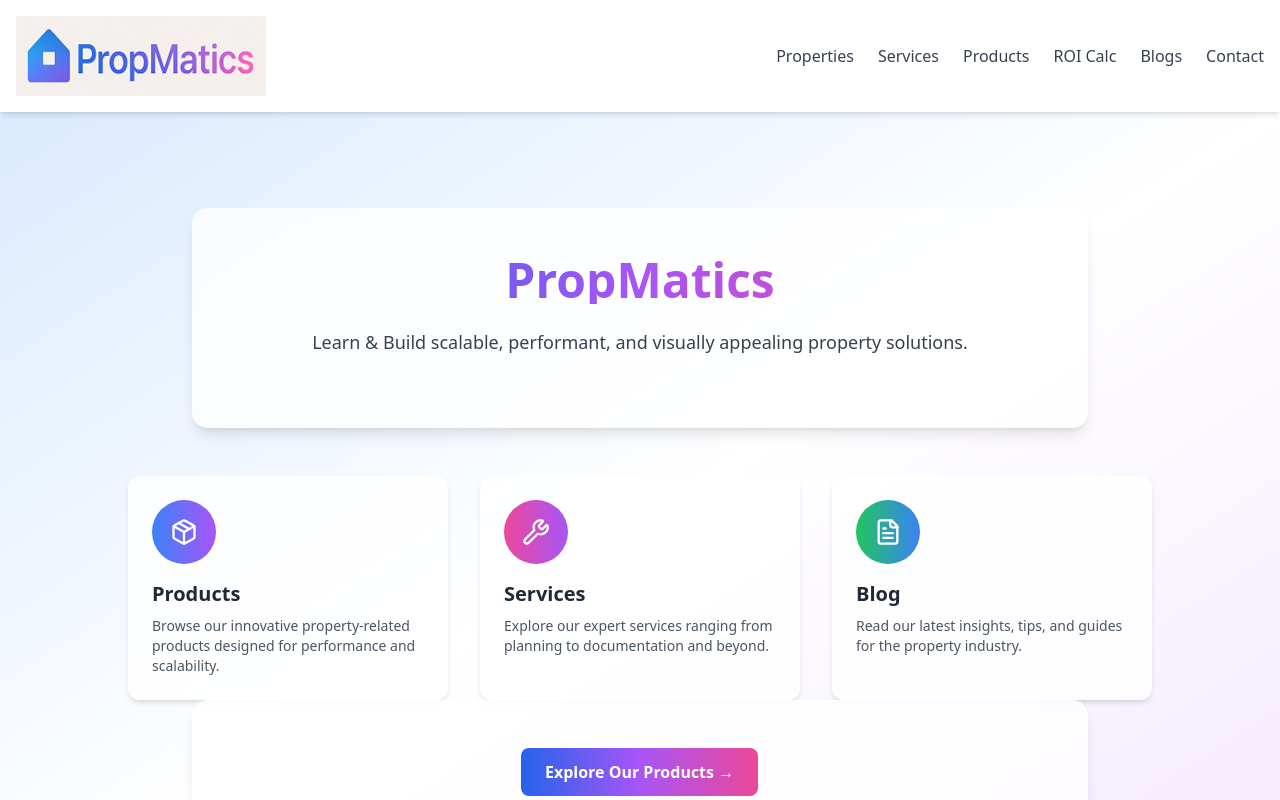
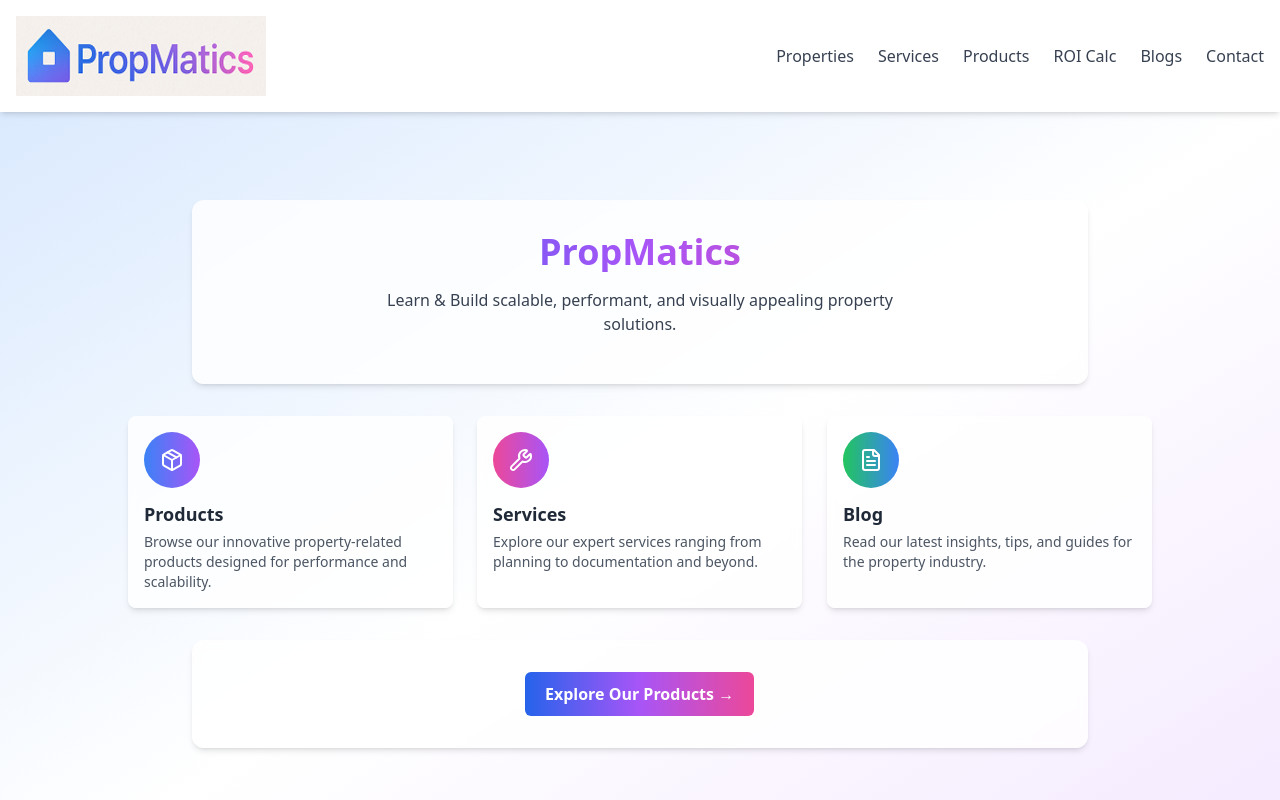
Before and after one commit to venupala-tt/propnz, a Next.js app: page / in a window 1280 px wide. Shown: the top 800 px of the page. Built offline with nearby package versions, Linux system fonts and the light colour scheme.

Commit message:
Update page.tsx

```diff
--- a/app/page.tsx
+++ b/app/page.tsx
@@ -4,48 +4,47 @@ import { Package, Wrench, FileText } from "lucide-react";
 export default function HomePage() {
   return (
     <main
-      className="flex min-h-screen flex-col items-center justify-center
-      p-6 sm:p-12 lg:p-24
+      className="flex min-h-screen flex-col items-center justify-start
+      p-4 sm:p-8 lg:p-16
       bg-gradient-to-br from-blue-100 via-white to-purple-100
       animate-gradientWave"
     >
       {/* Hero Section */}
       <div
-        className="w-full max-w-4xl rounded-2xl shadow-lg
-        bg-white/80 backdrop-blur-sm p-8 sm:p-12
-        animate-fadeInBounce text-center"
+        className="w-full max-w-4xl rounded-xl shadow-md
+        bg-white/80 backdrop-blur-sm p-6 sm:p-8
+        animate-fadeInBounce text-center mt-6"
       >
         <h1
-          className="text-4xl sm:text-5xl font-bold mb-6
+          className="text-3xl sm:text-4xl font-bold mb-4
           bg-gradient-to-r from-blue-600 via-purple-500 to-pink-500
           bg-clip-text text-transparent animate-gradientWave"
         >
           PropMatics
         </h1>
 
-        <p className="text-lg text-gray-700 max-w-2xl mx-auto mb-6">
+        <p className="text-base text-gray-700 max-w-xl mx-auto mb-4">
           Learn & Build scalable, performant, and visually appealing property
           solutions.
         </p>
-
       </div>
 
       {/* Highlights Section */}
       <div
-        className="grid grid-cols-1 sm:grid-cols-3 gap-8 mt-12 w-full max-w-5xl"
+        className="grid grid-cols-1 sm:grid-cols-3 gap-6 mt-8 w-full max-w-5xl"
       >
         {/* Products Card */}
         <Link
           href="/products"
-          className="group p-6 rounded-xl bg-white shadow-md hover:shadow-xl
+          className="group p-4 rounded-lg bg-white shadow-md hover:shadow-xl
           transition-all duration-300 transform hover:-translate-y-2
           bg-white/80 backdrop-blur-sm animate-fadeInBounce"
         >
-          <div className="flex items-center justify-center w-16 h-16 rounded-full
-            bg-gradient-to-r from-blue-500 to-purple-500 text-white mb-4">
-            <Package size={28} />
+          <div className="flex items-center justify-center w-14 h-14 rounded-full
+            bg-gradient-to-r from-blue-500 to-purple-500 text-white mb-3">
+            <Package size={24} />
           </div>
-          <h3 className="text-xl font-semibold mb-2 text-gray-800">
+          <h3 className="text-lg font-semibold mb-1 text-gray-800">
             Products
           </h3>
           <p className="text-gray-600 text-sm">
@@ -56,15 +55,15 @@ export default function HomePage() {
         {/* Services Card */}
         <Link
           href="/services"
-          className="group p-6 rounded-xl bg-white shadow-md hover:shadow-xl
+          className="group p-4 rounded-lg bg-white shadow-md hover:shadow-xl
           transition-all duration-300 transform hover:-translate-y-2
           bg-white/80 backdrop-blur-sm animate-fadeInBounce"
         >
-          <div className="flex items-center justify-center w-16 h-16 rounded-full
-            bg-gradient-to-r from-pink-500 to-purple-500 text-white mb-4">
-            <Wrench size={28} />
+          <div className="flex items-center justify-center w-14 h-14 rounded-full
+            bg-gradient-to-r from-pink-500 to-purple-500 text-white mb-3">
+            <Wrench size={24} />
           </div>
-          <h3 className="text-xl font-semibold mb-2 text-gray-800">
+          <h3 className="text-lg font-semibold mb-1 text-gray-800">
             Services
           </h3>
           <p className="text-gray-600 text-sm">
@@ -75,15 +74,15 @@ export default function HomePage() {
         {/* Blog Card */}
         <Link
           href="/blog"
-          className="group p-6 rounded-xl bg-white shadow-md hover:shadow-xl
+          className="group p-4 rounded-lg bg-white shadow-md hover:shadow-xl
           transition-all duration-300 transform hover:-translate-y-2
           bg-white/80 backdrop-blur-sm animate-fadeInBounce"
         >
-          <div className="flex items-center justify-center w-16 h-16 rounded-full
-            bg-gradient-to-r from-green-500 to-blue-500 text-white mb-4">
-            <FileText size={28} />
+          <div className="flex items-center justify-center w-14 h-14 rounded-full
+            bg-gradient-to-r from-green-500 to-blue-500 text-white mb-3">
+            <FileText size={24} />
           </div>
-          <h3 className="text-xl font-semibold mb-2 text-gray-800">
+          <h3 className="text-lg font-semibold mb-1 text-gray-800">
             Blog
           </h3>
           <p className="text-gray-600 text-sm">
@@ -91,14 +90,16 @@ export default function HomePage() {
           </p>
         </Link>
       </div>
- <div
-        className="w-full max-w-4xl rounded-2xl shadow-lg
-        bg-white/80 backdrop-blur-sm p-8 sm:p-12
-        animate-fadeInBounce text-center"
+
+      {/* CTA Section */}
+      <div
+        className="w-full max-w-4xl rounded-xl shadow-md
+        bg-white/80 backdrop-blur-sm p-6 sm:p-8
+        animate-fadeInBounce text-center mt-8"
       >
         <Link
           href="/products"
-          className="inline-block px-6 py-3 rounded-lg font-semibold text-white
+          className="inline-block px-5 py-2.5 rounded-md font-semibold text-white
           bg-gradient-to-r from-blue-600 via-purple-500 to-pink-500
           hover:from-blue-700 hover:via-purple-600 hover:to-pink-600
           transition-all duration-300 animate-fadeInBounce"
```
